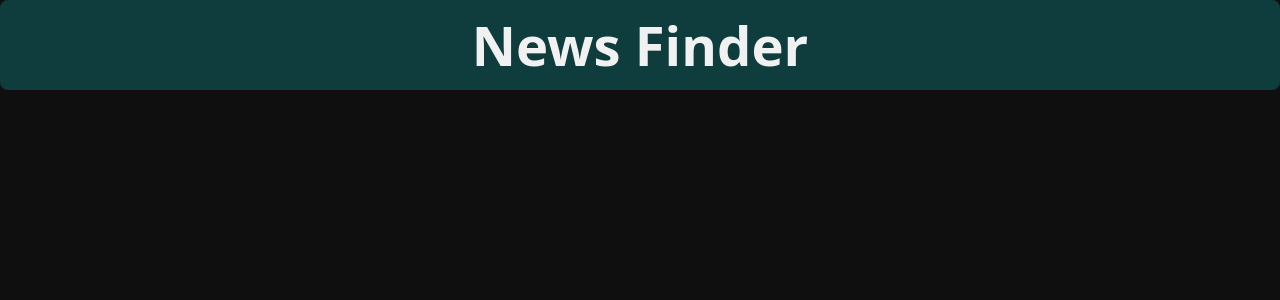
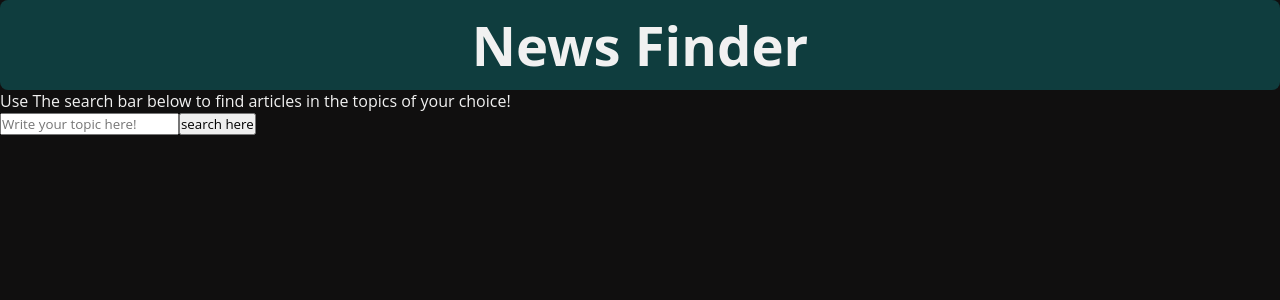
Before and after one commit to 1Clide1/newsapp, a React (Create React App) app: page / in a window 1280 px wide. Shown: the top 300 px of the page. Built offline with nearby package versions, Linux system fonts and the light colour scheme.

Commit message:
added a working global state using context api in the app.js file

```diff
--- a/src/App.js
+++ b/src/App.js
@@ -1,12 +1,31 @@
+// imports for app js
 import "./App.css";
+// import state and context api
+import { createContext, useState } from "react";
+// importing the search bar component
+import NewsSearchBar from "./components/searchNews";
 
+// creating the context for the news api
+export const newsAPI = createContext();
 function App() {
+  // creating state to hold the news api data
+  const [newsAPIData, setNewsAPIData] = useState();
+  console.log(newsAPIData);
+
   return (
-    <div className="app">
-      <header className="app-header">
-        <h1 className="app-head-title"> News Finder</h1>
-      </header>
-    </div>
+    // wrapping all of the app's code with the context api, using state to store the data of the news api search results
+    <newsAPI.Provider value={{ newsAPIData, setNewsAPIData }}>
+      <div className="app">
+        <header className="app-header">
+          <h1 className="app-head-title"> News Finder</h1>
+        </header>
+        <p className="app-text">
+          Use The search bar below to find articles in the topics of your
+          choice!
+        </p>
+        <NewsSearchBar />
+      </div>
+    </newsAPI.Provider>
   );
 }
 
```
